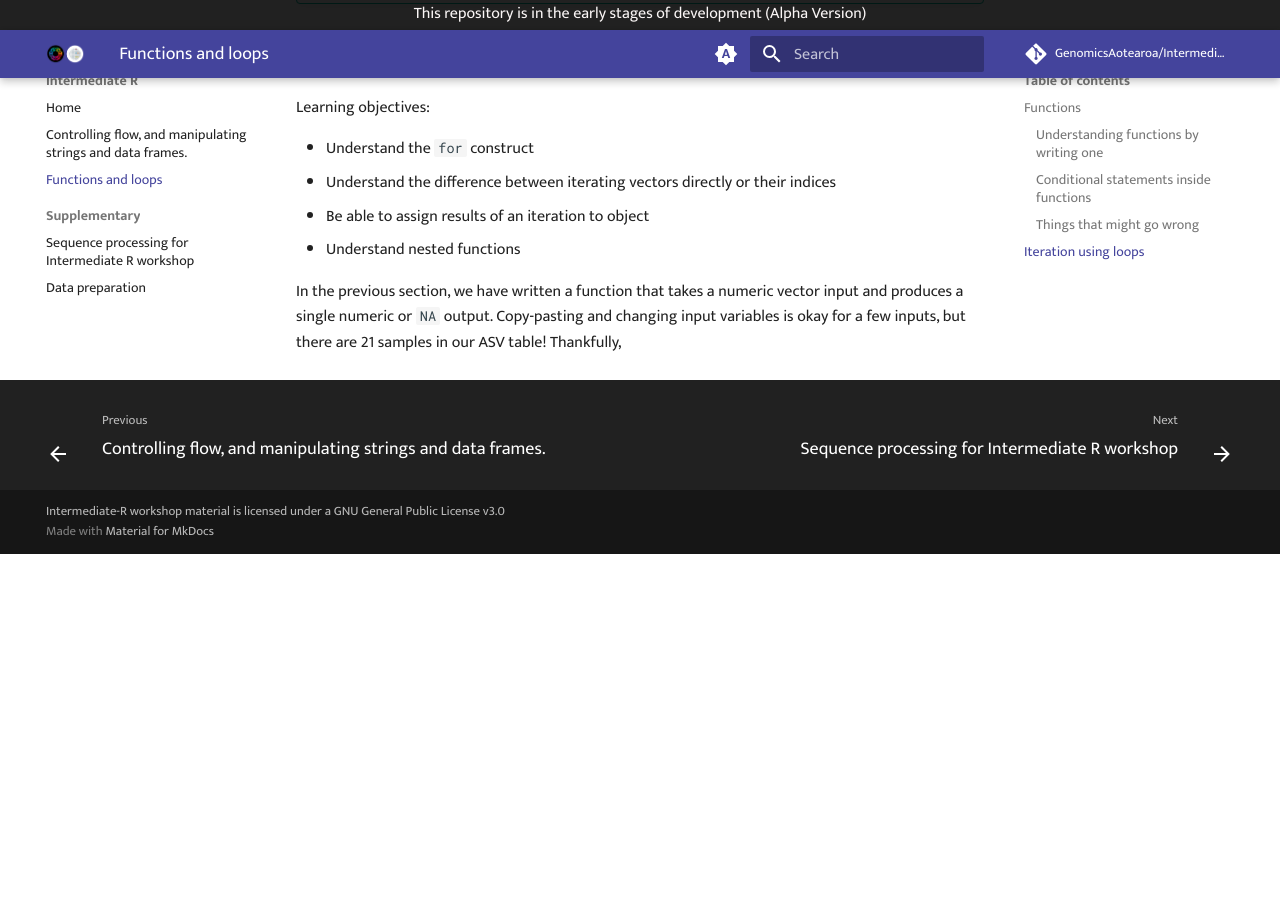
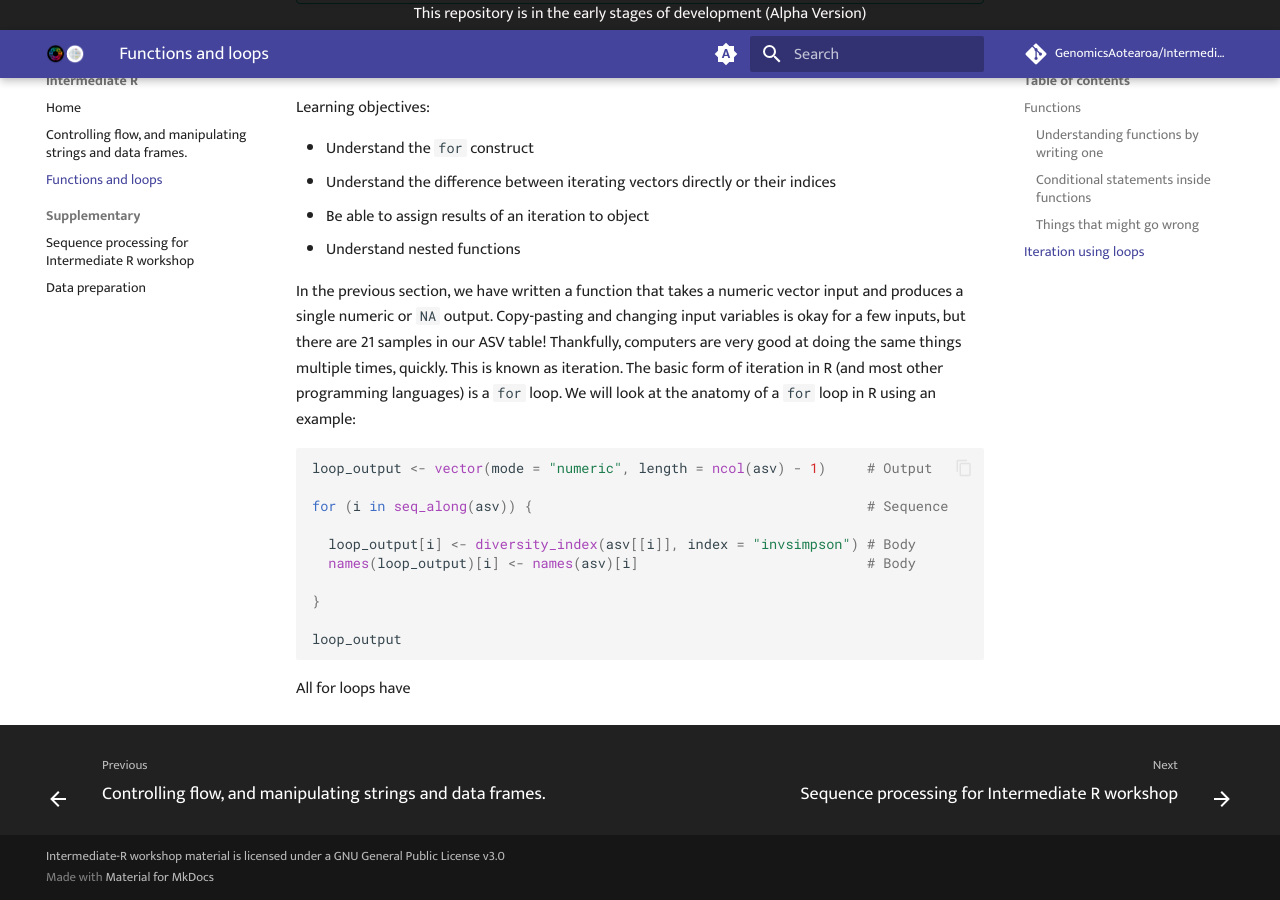
Before and after one commit to GenomicsAotearoa/Intermediate-R, an MkDocs documentation site: the page built from docs/2.lesson_2.md, in a window 1280 px wide and 900 px high, scrolled down 7451 px. Built offline with MkDocs 1.6.1 and Material for MkDocs 9.7.7, drawn with Linux system fonts in a browser that asks for light colours; comment, search, counter and statistics services are not loaded; before the commit the page ends 8005 px from its top, so only the background shows below that.

Commit message:
Start loops

````diff
--- a/docs/2.lesson_2.md
+++ b/docs/2.lesson_2.md
@@ -389,4 +389,19 @@ Learning objectives:
 * Be able to assign results of an iteration to object
 * Understand nested functions
 
-In the previous section, we have written a function that takes a numeric vector input and produces a single numeric or `NA` output. Copy-pasting and changing input variables is okay for a few inputs, but there are 21 samples in our ASV table! Thankfully,
+In the previous section, we have written a function that takes a numeric vector input and produces a single numeric or `NA` output. Copy-pasting and changing input variables is okay for a few inputs, but there are 21 samples in our ASV table! Thankfully, computers are very good at doing the same things multiple times, quickly. This is known as iteration. The basic form of iteration in R (and most other programming languages) is a `for` loop. We will look at the anatomy of a `for` loop in R using an example:
+
+```r
+loop_output <- vector(mode = "numeric", length = ncol(asv) - 1)     # Output
+
+for (i in seq_along(asv)) {                                         # Sequence
+
+  loop_output[i] <- diversity_index(asv[[i]], index = "invsimpson") # Body
+  names(loop_output)[i] <- names(asv)[i]                            # Body
+
+}
+
+loop_output
+```
+
+All for loops have
````
